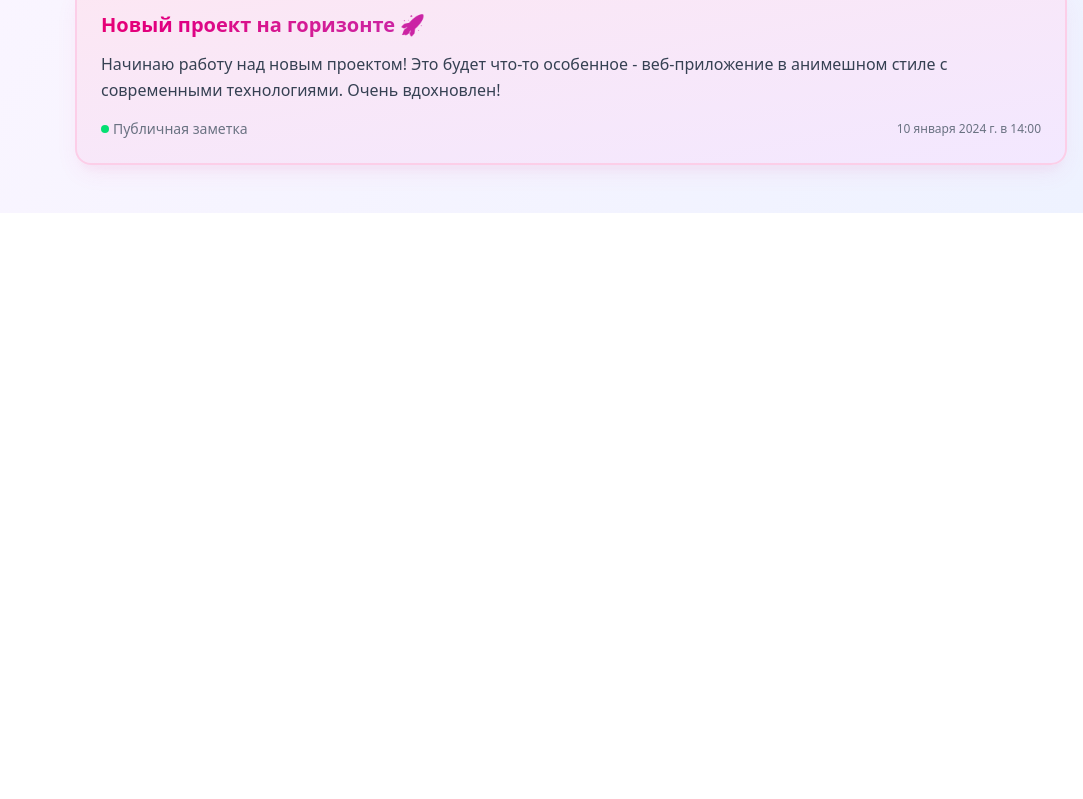
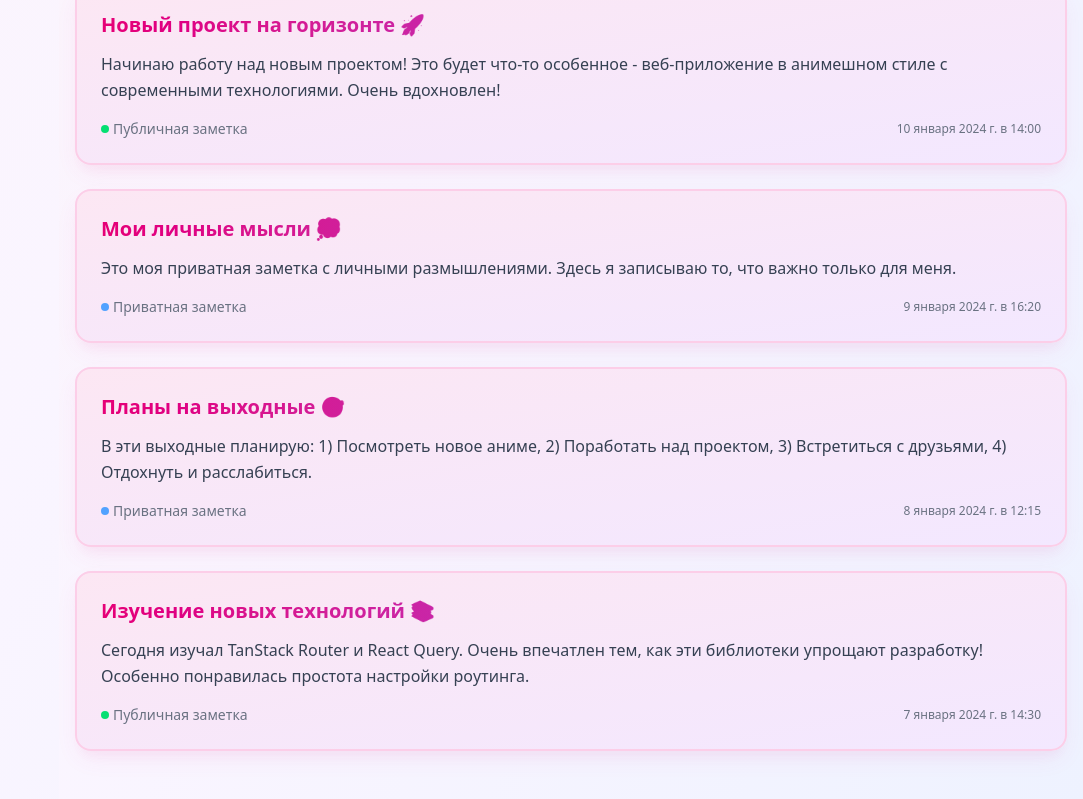
Before and after one commit to senior-sigan/notevibe, a React (Vite) app in the folder app/: page / in a window 1280 px wide. Shown: the part 1610-2409 px from the top of the page, without its empty margins (197-1280 px from the left). Before the commit the page ends 1823 px from the top, so only its background shows below. Built offline with nearby package versions, Linux system fonts and the light colour scheme; no server answers.

Commit message:
add my notes page

```diff
--- a/app/src/api/notes.ts
+++ b/app/src/api/notes.ts
@@ -64,6 +64,34 @@ const mockNotes = [
     is_public: true,
     created_at: "2024-01-10T14:00:00Z",
     updated_at: "2024-01-10T14:00:00Z"
+  },
+  // Дополнительные заметки для пользователя с ID 1
+  {
+    id: 7,
+    user_id: 1,
+    title: "Мои личные мысли 💭",
+    content: "Это моя приватная заметка с личными размышлениями. Здесь я записываю то, что важно только для меня.",
+    is_public: false,
+    created_at: "2024-01-09T16:20:00Z",
+    updated_at: "2024-01-09T16:20:00Z"
+  },
+  {
+    id: 8,
+    user_id: 1,
+    title: "Планы на выходные 🎯",
+    content: "В эти выходные планирую: 1) Посмотреть новое аниме, 2) Поработать над проектом, 3) Встретиться с друзьями, 4) Отдохнуть и расслабиться.",
+    is_public: false,
+    created_at: "2024-01-08T12:15:00Z",
+    updated_at: "2024-01-08T12:15:00Z"
+  },
+  {
+    id: 9,
+    user_id: 1,
+    title: "Изучение новых технологий 📚",
+    content: "Сегодня изучал TanStack Router и React Query. Очень впечатлен тем, как эти библиотеки упрощают разработку! Особенно понравилась простота настройки роутинга.",
+    is_public: true,
+    created_at: "2024-01-07T14:30:00Z",
+    updated_at: "2024-01-07T14:30:00Z"
   }
 ];
 
@@ -84,7 +112,9 @@ export const notesApi = {
       const response = await api.get('/notes/my');
       return response.data;
     } catch (error) {
-      return { notes: mockNotes.filter(note => note.user_id === 1) };
+      // Возвращаем заметки только для пользователя с ID 1 (текущий пользователь)
+      const userNotes = mockNotes.filter(note => note.user_id === 1);
+      return { notes: userNotes };
     }
   },
 
--- /dev/null
+++ b/app/src/components/MyNotesList.tsx
@@ -0,0 +1,62 @@
+import { useQuery } from '@tanstack/react-query';
+import { notesApi } from '../api/notes';
+import { NoteCard } from './NoteCard';
+import { CreateNoteForm } from './CreateNoteForm';
+
+export const MyNotesList: React.FC = () => {
+  const { data, isLoading, error } = useQuery({
+    queryKey: ['my-notes'],
+    queryFn: notesApi.getMyNotes,
+  });
+
+  if (isLoading) {
+    return (
+      <div className="flex items-center justify-center min-h-64">
+        <div className="text-center">
+          <div className="w-16 h-16 mx-auto mb-4 bg-gray-100 rounded-full flex items-center justify-center">
+            <span className="text-2xl">⏳</span>
+          </div>
+          <div className="text-gray-600 font-medium">Загружаем ваши заметки...</div>
+        </div>
+      </div>
+    );
+  }
+
+  if (error) {
+    return (
+      <div className="flex items-center justify-center min-h-64">
+        <div className="text-center">
+          <div className="w-16 h-16 mx-auto mb-4 bg-red-100 rounded-full flex items-center justify-center">
+            <span className="text-2xl">😿</span>
+          </div>
+          <h3 className="text-lg font-semibold text-gray-800 mb-2">Ошибка загрузки</h3>
+          <p className="text-gray-600">Не удалось загрузить ваши заметки. Попробуйте позже.</p>
+        </div>
+      </div>
+    );
+  }
+
+  const notes = data?.notes || [];
+
+  return (
+    <div className="flex flex-col gap-6">
+      <CreateNoteForm />
+
+      {notes.length === 0 ? (
+        <div className="flex items-center justify-center min-h-64">
+          <div className="text-center">
+            <div className="w-16 h-16 mx-auto mb-4 bg-gray-100 rounded-full flex items-center justify-center">
+              <span className="text-2xl">📝</span>
+            </div>
+            <h3 className="text-lg font-semibold text-gray-800 mb-2">У вас пока нет заметок</h3>
+            <p className="text-gray-600">Создайте свою первую заметку!</p>
+          </div>
+        </div>
+      ) : (
+        notes.map((note) => (
+          <NoteCard key={note.id} note={note} />
+        ))
+      )}
+    </div>
+  );
+};
--- /dev/null
+++ b/app/src/components/MyNotesPage.tsx
@@ -0,0 +1,24 @@
+import { MyNotesList } from './MyNotesList';
+
+export const MyNotesPage: React.FC = () => {
+  return (
+    <div className="min-h-screen bg-gradient-to-br from-pink-50 via-purple-50 to-indigo-50">
+      {/* Заголовок */}
+      <header className="text-center py-12 px-4">
+        <div className="max-w-4xl mx-auto">
+          <h1 className="text-5xl md:text-6xl font-bold mb-6 bg-gradient-to-r from-pink-600 via-purple-600 to-indigo-600 bg-clip-text text-transparent">
+            ✨ Мои заметки ✨
+          </h1>
+          <p className="text-xl text-gray-600 mb-8 max-w-2xl mx-auto leading-relaxed">
+            Здесь собраны все ваши личные заметки. Создавайте, редактируйте и делитесь своими мыслями!
+          </p>
+        </div>
+      </header>
+
+      {/* Список заметок */}
+      <main className="max-w-7xl mx-auto px-4 pb-12">
+        <MyNotesList />
+      </main>
+    </div>
+  );
+};
--- a/app/src/components/NoteCard.tsx
+++ b/app/src/components/NoteCard.tsx
@@ -24,16 +24,16 @@ export const NoteCard: React.FC<NoteCardProps> = ({ note }) => {
 
       {/* Контент */}
       {note.content && (
-        <p className="text-gray-700 mb-4 leading-relaxed line-clamp-3 group-hover:line-clamp-none transition-all duration-300">
+        <div className="text-gray-700 mb-4 leading-relaxed line-clamp-3 group-hover:line-clamp-none transition-all duration-300">
           {note.content}
-        </p>
+        </div>
       )}
 
       {/* Метаданные */}
       <div className="flex items-center justify-between text-sm text-gray-500">
         <span className="flex items-center gap-1">
-          <span className="w-2 h-2 bg-green-400 rounded-full"></span>
-          Публичная заметка
+          <span className={`w-2 h-2 rounded-full ${note.is_public ? 'bg-green-400' : 'bg-blue-400'}`}></span>
+          {note.is_public ? 'Публичная заметка' : 'Приватная заметка'}
         </span>
         <span className="text-xs">
           {formatDate(note.created_at)}
--- /dev/null
+++ b/app/src/components/PublicNotesPage.tsx
@@ -0,0 +1,24 @@
+import { NotesList } from './NotesList';
+
+export const PublicNotesPage: React.FC = () => {
+  return (
+    <div className="min-h-screen bg-gradient-to-br from-pink-50 via-purple-50 to-indigo-50">
+      {/* Заголовок */}
+      <header className="text-center py-12 px-4">
+        <div className="max-w-4xl mx-auto">
+          <h1 className="text-5xl md:text-6xl font-bold mb-6 bg-gradient-to-r from-pink-600 via-purple-600 to-indigo-600 bg-clip-text text-transparent">
+            ✨ Заметки ✨
+          </h1>
+          <p className="text-xl text-gray-600 mb-8 max-w-2xl mx-auto leading-relaxed">
+            Делитесь своими мыслями с миром! Здесь собраны все публичные заметки наших пользователей.
+          </p>
+        </div>
+      </header>
+
+      {/* Список заметок */}
+      <main className="max-w-7xl mx-auto px-4 pb-12">
+        <NotesList />
+      </main>
+    </div>
+  );
+};
--- a/app/src/main.tsx
+++ b/app/src/main.tsx
@@ -1,5 +1,6 @@
 import { StrictMode } from 'react'
 import ReactDOM from 'react-dom/client'
+import { QueryClient, QueryClientProvider } from '@tanstack/react-query'
 import {
   Outlet,
   RouterProvider,
@@ -8,28 +9,88 @@ import {
   createRouter,
 } from '@tanstack/react-router'
 import { TanStackRouterDevtools } from '@tanstack/react-router-devtools'
+import { useState } from 'react'
 
 import './styles.css'
 import reportWebVitals from './reportWebVitals.ts'
 
-import App from './App.tsx'
+import { PublicNotesPage } from './components/PublicNotesPage'
+import { MyNotesPage } from './components/MyNotesPage'
+import Sidebar from './components/Sidebar'
+import LoginModal from './components/LoginModal'
+import { AuthProvider, useAuth } from './contexts/AuthContext'
+
+const queryClient = new QueryClient({
+  defaultOptions: {
+    queries: {
+      retry: 1,
+      refetchOnWindowFocus: false,
+    },
+  },
+})
+
+// Корневой компонент с сайдбаром и модальным окном
+function RootComponent() {
+  const { isAuthenticated, logout } = useAuth()
+  const [isLoginModalOpen, setIsLoginModalOpen] = useState(false)
+
+  const handleLogin = () => {
+    setIsLoginModalOpen(true)
+  }
+
+  const handleLogout = () => {
+    logout()
+  }
+
+  const handleCloseLoginModal = () => {
+    setIsLoginModalOpen(false)
+  }
+
+  return (
+    <div className="min-h-screen bg-gradient-to-br from-pink-50 via-purple-50 to-indigo-50">
+      {/* Тулбар */}
+      <Sidebar
+        isAuthenticated={isAuthenticated}
+        onLogin={handleLogin}
+        onLogout={handleLogout}
+      />
+
+      {/* Основной контент */}
+      <div className="ml-64 relative z-10">
+        <Outlet />
+      </div>
+
+      {/* Модальное окно входа */}
+      <LoginModal
+        isOpen={isLoginModalOpen}
+        onClose={handleCloseLoginModal}
+      />
+
+      <TanStackRouterDevtools />
+    </div>
+  )
+}
 
 const rootRoute = createRootRoute({
-  component: () => (
-    <>
-      <Outlet />
-      <TanStackRouterDevtools />
-    </>
-  ),
+  component: RootComponent,
 })
 
-const indexRoute = createRoute({
+// Создаем роут для главной страницы (публичные заметки)
+const publicNotesRoute = createRoute({
   getParentRoute: () => rootRoute,
   path: '/',
-  component: App,
+  component: PublicNotesPage,
 })
 
-const routeTree = rootRoute.addChildren([indexRoute])
+// Создаем роут для страницы "Мои заметки"
+const myNotesRoute = createRoute({
+  getParentRoute: () => rootRoute,
+  path: '/my-notes',
+  component: MyNotesPage,
+})
+
+// Создаем роутер
+const routeTree = rootRoute.addChildren([publicNotesRoute, myNotesRoute])
 
 const router = createRouter({
   routeTree,
@@ -51,7 +112,11 @@ if (rootElement && !rootElement.innerHTML) {
   const root = ReactDOM.createRoot(rootElement)
   root.render(
     <StrictMode>
-      <RouterProvider router={router} />
+      <QueryClientProvider client={queryClient}>
+        <AuthProvider>
+          <RouterProvider router={router} />
+        </AuthProvider>
+      </QueryClientProvider>
     </StrictMode>,
   )
 }
```
Also changed, not shown: app/src/App.tsx (+4 -79 lines), app/src/components/Sidebar.tsx (+10 -9 lines), 1 other file (tests, documents, lock files or other folders).
